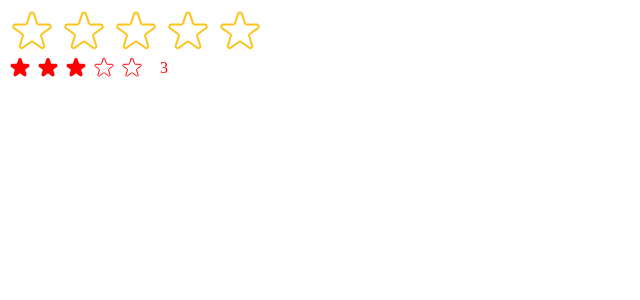
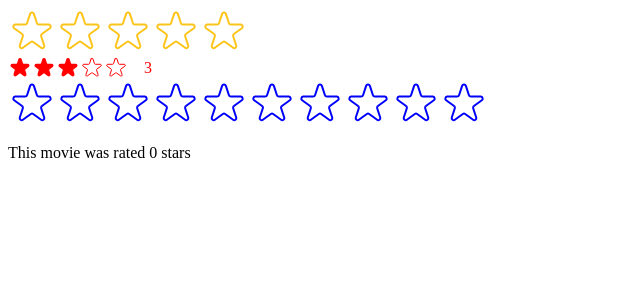
Before and after one commit to OkMoroz/React-course, a React (Create React App) app in the folder 07-usepopcorn/: page / in a window 1280 px wide. Shown: the top 300 px of the page, without its empty margins (0-640 px from the left). Built offline with nearby package versions, Linux system fonts and the light colour scheme.

Commit message:
PropTypes

```diff
--- a/07-usepopcorn/src/StarRating.js
+++ b/07-usepopcorn/src/StarRating.js
@@ -1,4 +1,6 @@
 import { useState } from "react";
+import PropTypes from "prop-types";
+
 const containerStyle = {
   display: "flex",
   alignItems: "center",
@@ -7,7 +9,16 @@ const containerStyle = {
 
 const starContainerStyle = {
   display: "flex",
-  gap: "4px",
+};
+
+StarRating.propTypes = {
+  maxRating: PropTypes.number,
+  defaultRating: PropTypes.number,
+  color: PropTypes.string,
+  size: PropTypes.number,
+  messages: PropTypes.array,
+  className: PropTypes.string,
+  onSetRating: PropTypes.func,
 };
 
 export default function StarRating({
@@ -17,12 +28,14 @@ export default function StarRating({
   className = "",
   messages = [],
   defaultRating = 0,
+  onSetRating,
 }) {
   const [rating, setRating] = useState(defaultRating);
   const [tempRating, setTempRating] = useState(0);
 
   function handleRating(rating) {
     setRating(rating);
+    onSetRating(rating);
   }
   const textStyle = {
     lineHeight: "1",
--- a/07-usepopcorn/src/index.js
+++ b/07-usepopcorn/src/index.js
@@ -1,8 +1,17 @@
 import React from "react";
 import ReactDOM from "react-dom/client";
 import StarRating from "./StarRating";
-// import "./index.css";
-// import App from "./App";
+import { useState } from "react";
+
+function Test() {
+  const [movieRating, setMovieRating] = useState(0);
+  return (
+    <div>
+      <StarRating color="blue" maxRating={10} onSetRating={setMovieRating} />
+      <p>This movie was rated {movieRating} stars</p>
+    </div>
+  );
+}
 
 const root = ReactDOM.createRoot(document.getElementById("root"));
 root.render(
@@ -12,5 +21,6 @@ root.render(
       messages={["Terrible", "Bad", "Okay", "Good", "Amazing"]}
     />
     <StarRating size={24} color="red" className="test" defaultRating={3} />
+    <Test />
   </React.StrictMode>
 );
```
